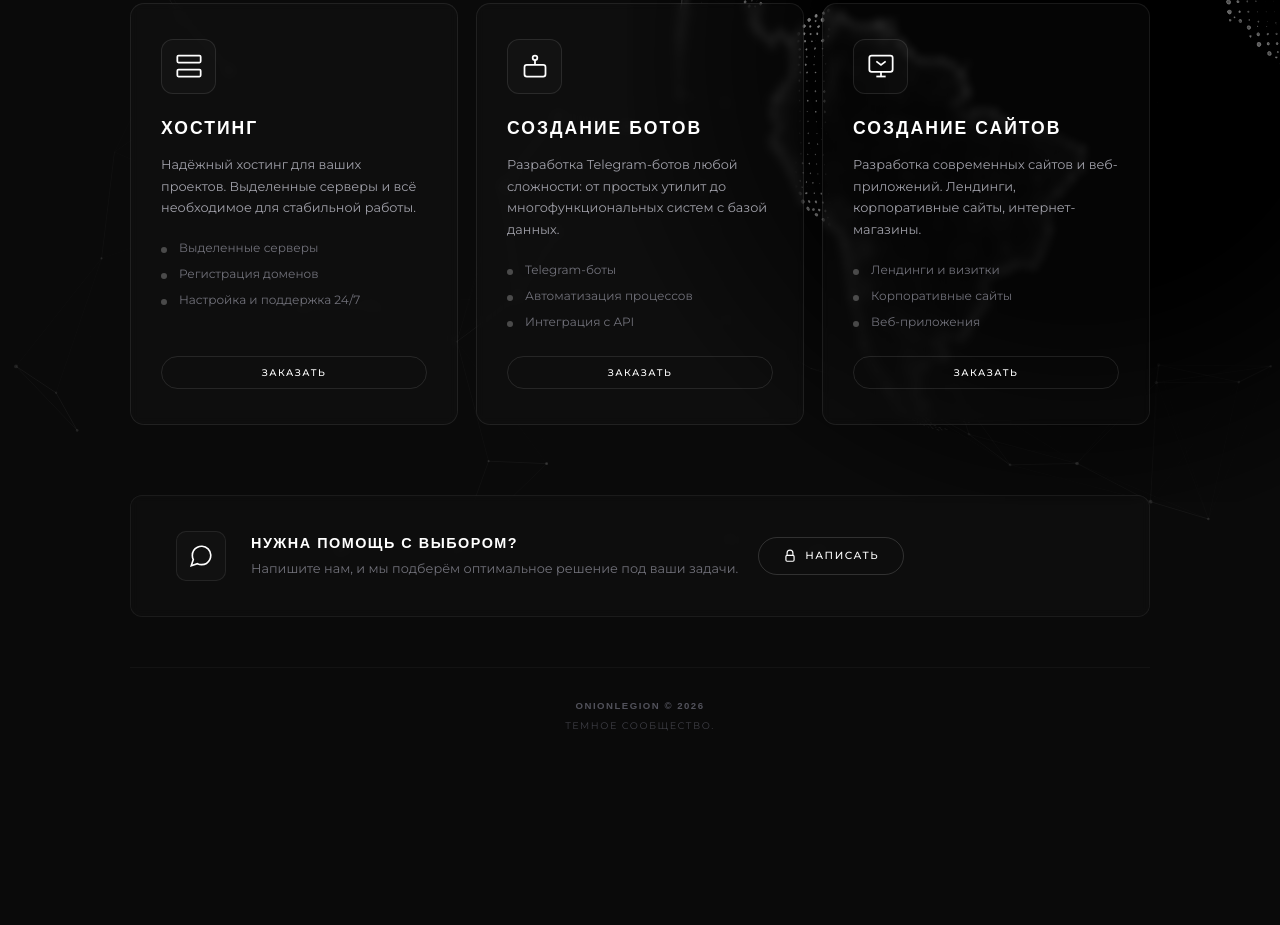
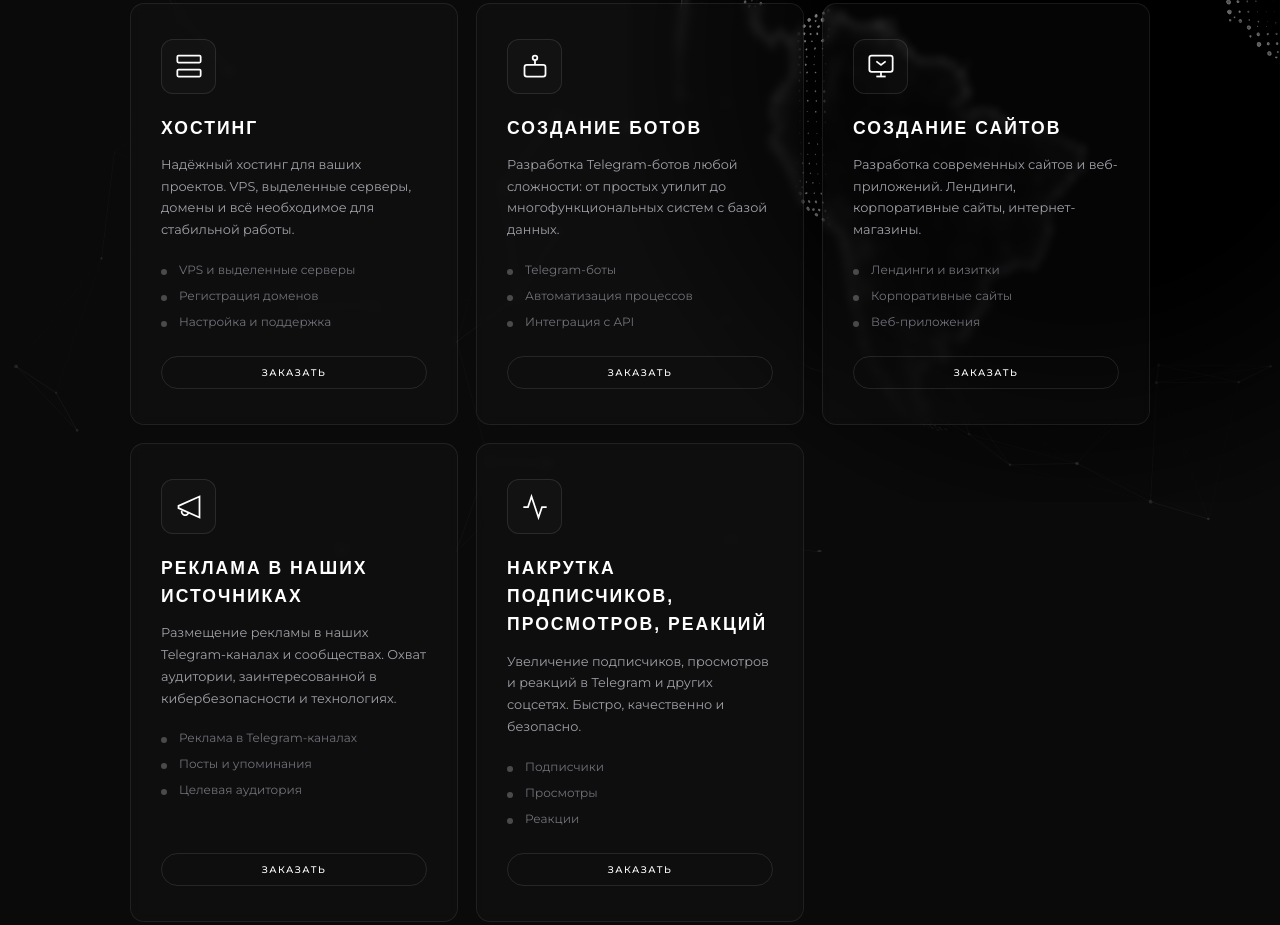
Before and after one commit to OnionLegion/OnionLegion.github.io, a plain HTML site: page services.html in a window 1280 px wide. Shown: the part 248-1173 px from the top of the page. Before the commit the page ends 1006 px from the top, so only its background shows below. Drawn offline with nearby package versions, Linux system fonts and the light colour scheme; a web font is replaced by a local one.

Commit message:
Update services.html

```diff
--- a/services.html
+++ b/services.html
@@ -49,13 +49,13 @@
                         </svg>
                     </div>
                     <h3 data-ru="Хостинг" data-en="Hosting">Хостинг</h3>
-                    <p data-ru="Надёжный хостинг для ваших проектов. Выделенные серверы и всё необходимое для стабильной работы." data-en="Reliable hosting for your projects. Dedicated servers and everything you need for stable operation.">
-                        Надёжный хостинг для ваших проектов. Выделенные серверы и всё необходимое для стабильной работы.
+                    <p data-ru="Надёжный хостинг для ваших проектов. VPS, выделенные серверы, домены и всё необходимое для стабильной работы." data-en="Reliable hosting for your projects. VPS, dedicated servers, domains and everything you need for stable operation.">
+                        Надёжный хостинг для ваших проектов. VPS, выделенные серверы, домены и всё необходимое для стабильной работы.
                     </p>
                     <ul class="service-features">
-                        <li data-ru="Выделенные серверы" data-en="Dedicated servers">Выделенные серверы</li>
+                        <li data-ru="VPS и выделенные серверы" data-en="VPS and dedicated servers">VPS и выделенные серверы</li>
                         <li data-ru="Регистрация доменов" data-en="Domain registration">Регистрация доменов</li>
-                        <li data-ru="Настройка и поддержка" data-en="Setup and support 24/7">Настройка и поддержка 24/7</li>
+                        <li data-ru="Настройка и поддержка" data-en="Setup and support">Настройка и поддержка</li>
                     </ul>
                     <a href="https://t.me/OnionLegionDM" class="btn-card" data-ru="Заказать" data-en="Order">Заказать</a>
                 </div>
@@ -103,6 +103,43 @@
                     <a href="https://t.me/OnionLegionDM" class="btn-card" data-ru="Заказать" data-en="Order">Заказать</a>
                 </div>
 
+                <div class="service-card">
+                    <div class="service-icon">
+                        <svg viewBox="0 0 24 24" fill="none" stroke="currentColor" stroke-width="1.5">
+                            <path d="M3 11l18-8v18l-18-8z"/>
+                            <path d="M11.6 16.8a3 3 0 1 1-5.8-1.6"/>
+                        </svg>
+                    </div>
+                    <h3 data-ru="Реклама в наших источниках" data-en="Advertising in our sources">Реклама в наших источниках</h3>
+                    <p data-ru="Размещение рекламы в наших Telegram-каналах и сообществах. Охват аудитории, заинтересованной в кибербезопасности и технологиях." data-en="Placing ads in our Telegram channels and communities. Reaching an audience interested in cybersecurity and technology.">
+                        Размещение рекламы в наших Telegram-каналах и сообществах. Охват аудитории, заинтересованной в кибербезопасности и технологиях.
+                    </p>
+                    <ul class="service-features">
+                        <li data-ru="Реклама в Telegram-каналах" data-en="Advertising in Telegram channels">Реклама в Telegram-каналах</li>
+                        <li data-ru="Посты и упоминания" data-en="Posts and mentions">Посты и упоминания</li>
+                        <li data-ru="Целевая аудитория" data-en="Target audience">Целевая аудитория</li>
+                    </ul>
+                    <a href="https://t.me/OnionLegionDM" class="btn-card" data-ru="Заказать" data-en="Order">Заказать</a>
+                </div>
+
+                <div class="service-card">
+                    <div class="service-icon">
+                        <svg viewBox="0 0 24 24" fill="none" stroke="currentColor" stroke-width="1.5">
+                            <path d="M22 12h-4l-3 9L9 3l-3 9H2"/>
+                        </svg>
+                    </div>
+                    <h3 data-ru="Накрутка подписчиков, просмотров, реакций" data-en="Boost subscribers, views, reactions">Накрутка подписчиков, просмотров, реакций</h3>
+                    <p data-ru="Увеличение подписчиков, просмотров и реакций в Telegram и других соцсетях. Быстро, качественно и безопасно." data-en="Increasing subscribers, views and reactions on Telegram and other social networks. Fast, high-quality and safe.">
+                        Увеличение подписчиков, просмотров и реакций в Telegram и других соцсетях. Быстро, качественно и безопасно.
+                    </p>
+                    <ul class="service-features">
+                        <li data-ru="Подписчики" data-en="Subscribers">Подписчики</li>
+                        <li data-ru="Просмотры" data-en="Views">Просмотры</li>
+                        <li data-ru="Реакции" data-en="Reactions">Реакции</li>
+                    </ul>
+                    <a href="https://t.me/OnionLegionDM" class="btn-card" data-ru="Заказать" data-en="Order">Заказать</a>
+                </div>
+
             </div>
         </section>
 
```
